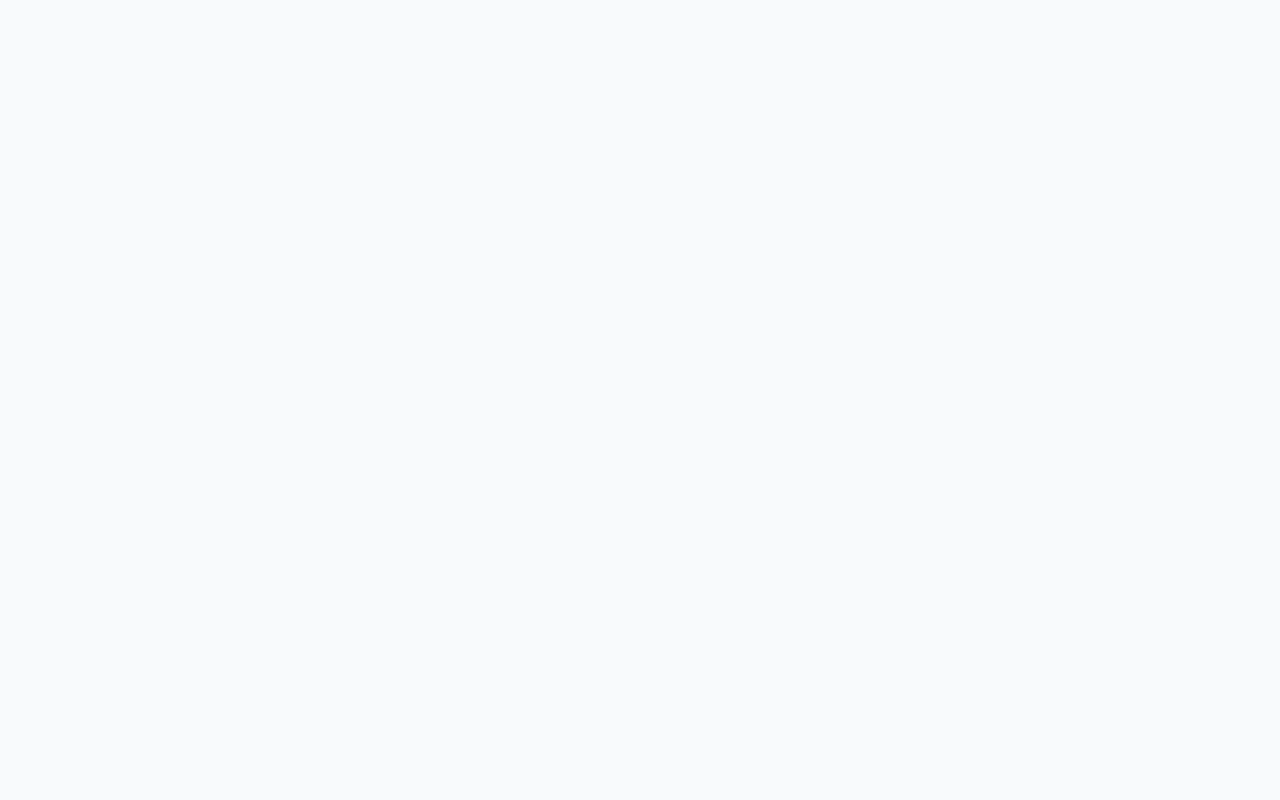
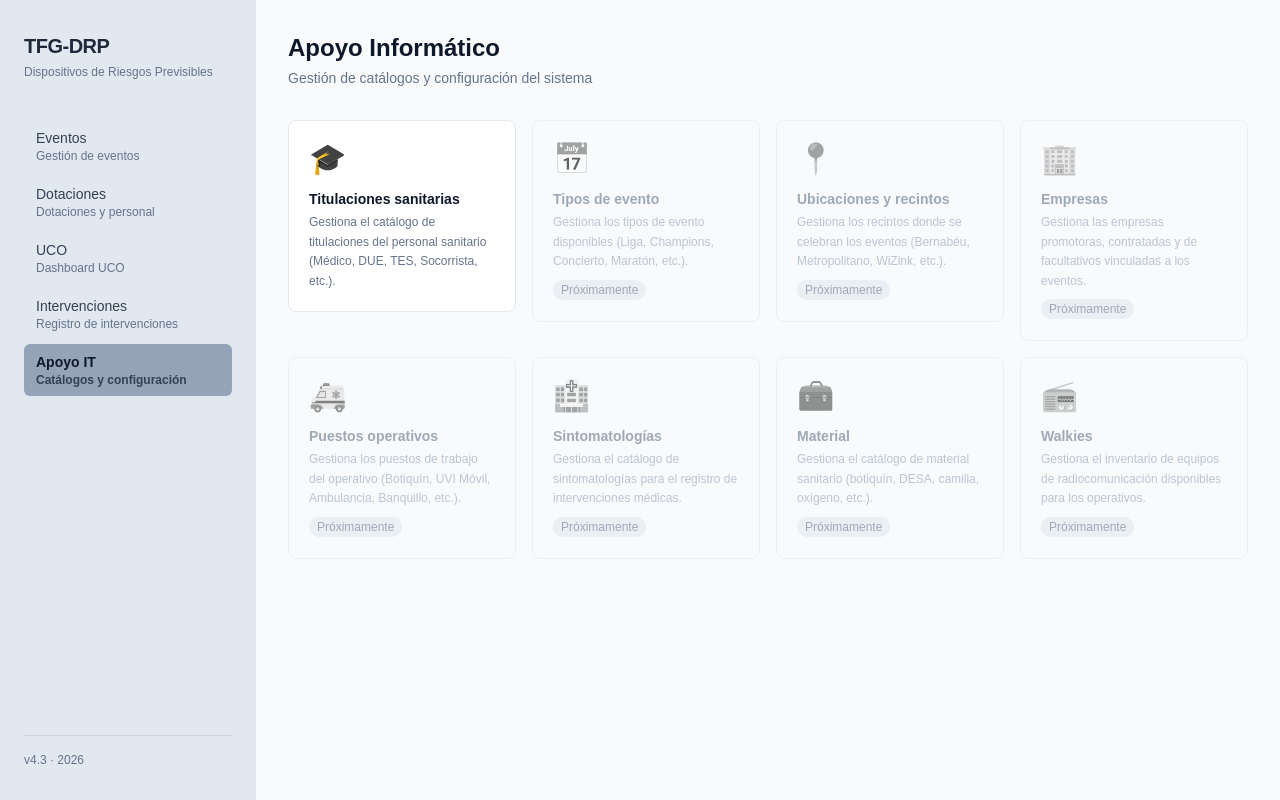
Before and after one commit to juliogfx/TFG-DRP, a Next.js app: page /apoyo-informatico in a window 1280 px wide. Before the commit this address had no page. Built offline with nearby package versions, Linux system fonts and the light colour scheme.

Commit message:
feat: apoyo-informatico — pantalla índice con 8 catálogos (titulaciones activo, resto próximamente)

```diff
--- a/app/apoyo-informatico/page.tsx
+++ b/app/apoyo-informatico/page.tsx
@@ -1,5 +1,111 @@
-import { redirect } from 'next/navigation';
+'use client';
+
+import Link from 'next/link';
+
+const CATALOGOS = [
+  {
+    href: '/apoyo-informatico/titulaciones',
+    titulo: 'Titulaciones sanitarias',
+    descripcion: 'Gestiona el catálogo de titulaciones del personal sanitario (Médico, DUE, TES, Socorrista, etc.).',
+    icono: '🎓',
+    implementado: true,
+  },
+  {
+    href: '/apoyo-informatico/tipos-evento',
+    titulo: 'Tipos de evento',
+    descripcion: 'Gestiona los tipos de evento disponibles (Liga, Champions, Concierto, Maratón, etc.).',
+    icono: '📅',
+    implementado: false,
+  },
+  {
+    href: '/apoyo-informatico/ubicaciones',
+    titulo: 'Ubicaciones y recintos',
+    descripcion: 'Gestiona los recintos donde se celebran los eventos (Bernabéu, Metropolitano, WiZink, etc.).',
+    icono: '📍',
+    implementado: false,
+  },
+  {
+    href: '/apoyo-informatico/empresas',
+    titulo: 'Empresas',
+    descripcion: 'Gestiona las empresas promotoras, contratadas y de facultativos vinculadas a los eventos.',
+    icono: '🏢',
+    implementado: false,
+  },
+  {
+    href: '/apoyo-informatico/puestos',
+    titulo: 'Puestos operativos',
+    descripcion: 'Gestiona los puestos de trabajo del operativo (Botiquín, UVI Móvil, Ambulancia, Banquillo, etc.).',
+    icono: '🚑',
+    implementado: false,
+  },
+  {
+    href: '/apoyo-informatico/sintomatologias',
+    titulo: 'Sintomatologías',
+    descripcion: 'Gestiona el catálogo de sintomatologías para el registro de intervenciones médicas.',
+    icono: '🏥',
+    implementado: false,
+  },
+  {
+    href: '/apoyo-informatico/material',
+    titulo: 'Material',
+    descripcion: 'Gestiona el catálogo de material sanitario (botiquín, DESA, camilla, oxígeno, etc.).',
+    icono: '🧰',
+    implementado: false,
+  },
+  {
+    href: '/apoyo-informatico/walkies',
+    titulo: 'Walkies',
+    descripcion: 'Gestiona el inventario de equipos de radiocomunicación disponibles para los operativos.',
+    icono: '📻',
+    implementado: false,
+  },
+];
 
 export default function ApoyoInformaticoPage() {
-  redirect('/apoyo-informatico/titulaciones');
+  return (
+    <div>
+      <div className="mb-8">
+        <h1 className="text-2xl font-semibold text-slate-900">
+          Apoyo Informático
+        </h1>
+        <p className="text-sm text-slate-500 mt-1">
+          Gestión de catálogos y configuración del sistema
+        </p>
+      </div>
+
+      <div className="grid grid-cols-1 sm:grid-cols-2 lg:grid-cols-3 xl:grid-cols-4 gap-4">
+        {CATALOGOS.map((cat) => (
+          <div key={cat.href} className="relative">
+            {cat.implementado ? (
+              <Link
+                href={cat.href}
+                className="block p-5 bg-white border border-slate-200 rounded-lg hover:border-blue-300 hover:shadow-sm transition-all group"
+              >
+                <div className="text-3xl mb-3">{cat.icono}</div>
+                <h2 className="text-sm font-semibold text-slate-900 group-hover:text-blue-700 mb-1">
+                  {cat.titulo}
+                </h2>
+                <p className="text-xs text-slate-500 leading-relaxed">
+                  {cat.descripcion}
+                </p>
+              </Link>
+            ) : (
+              <div className="block p-5 bg-slate-50 border border-slate-200 rounded-lg opacity-60 cursor-not-allowed">
+                <div className="text-3xl mb-3 grayscale">{cat.icono}</div>
+                <h2 className="text-sm font-semibold text-slate-500 mb-1">
+                  {cat.titulo}
+                </h2>
+                <p className="text-xs text-slate-400 leading-relaxed">
+                  {cat.descripcion}
+                </p>
+                <span className="inline-block mt-2 text-xs bg-slate-200 text-slate-500 px-2 py-0.5 rounded-full">
+                  Próximamente
+                </span>
+              </div>
+            )}
+          </div>
+        ))}
+      </div>
+    </div>
+  );
 }
```
